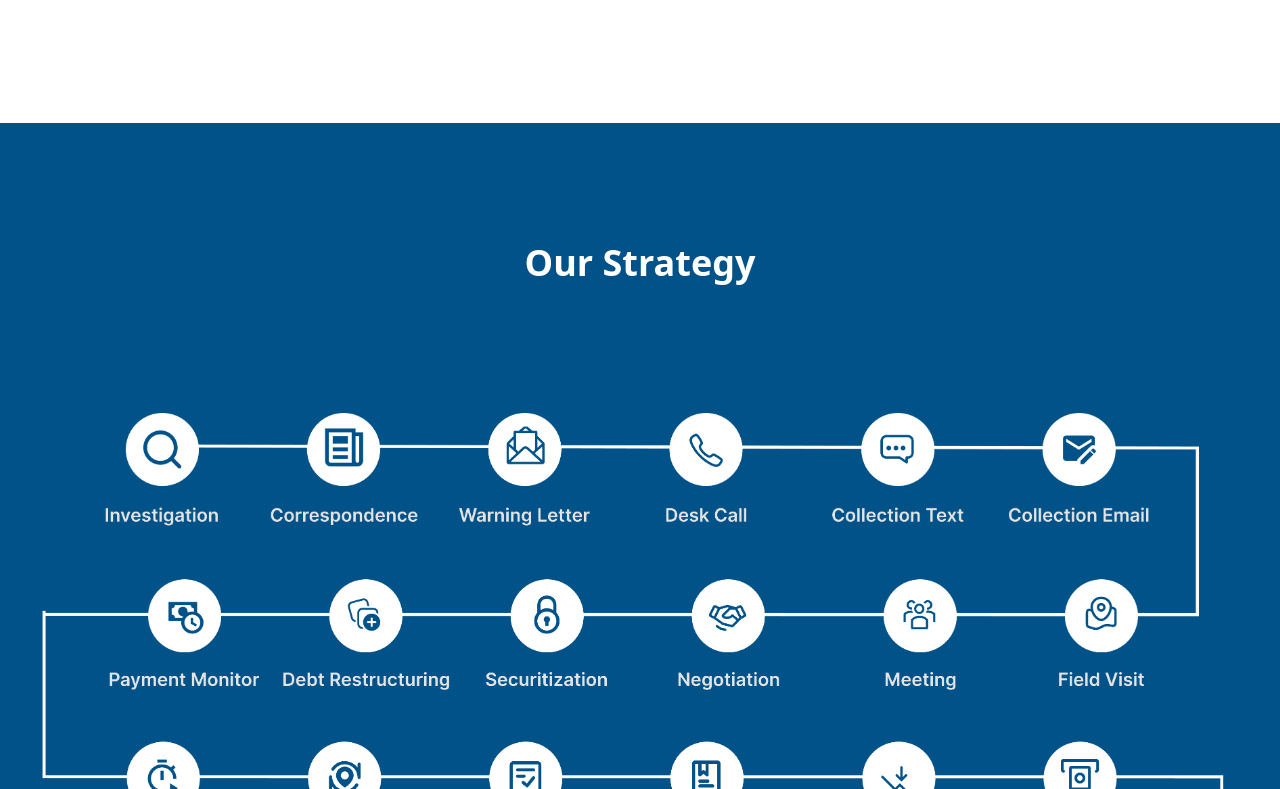
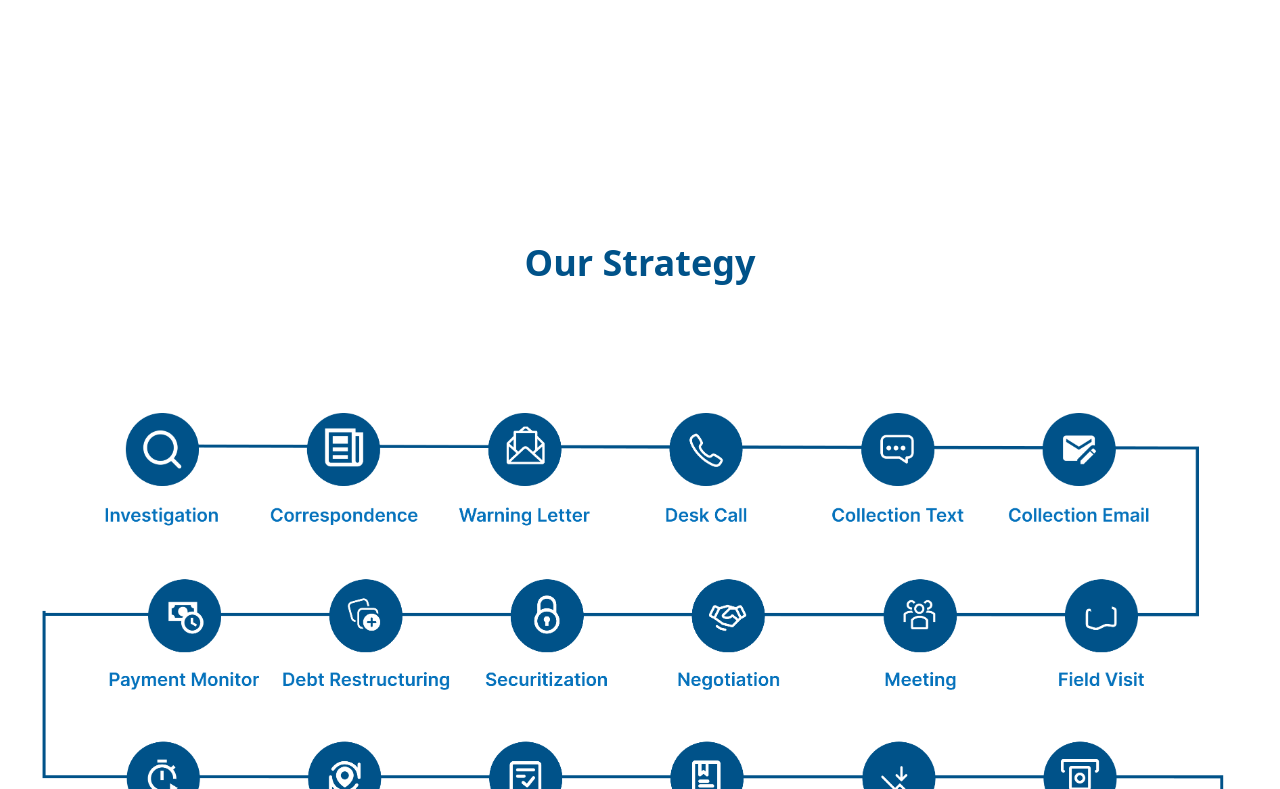
Before and after one commit to nctrnlman/client-mylaw, a React (Vite) app: page / in a window 1280 px wide. Shown: the part 2751-3540 px from the top of the page. Built offline with nearby package versions, Linux system fonts and the light colour scheme; the HTML template or start-up script is replaced by a standard one.

Commit message:
Refactor: change strategy secton color

```diff
--- a/src/components/Strategy.jsx
+++ b/src/components/Strategy.jsx
@@ -2,10 +2,10 @@
 
 const Strategy = () => {
   return (
-    <div className="py-28 bg-primary">
+    <div className="py-28 bg-white">
       <div className="px-2 max-w-7xl mx-auto">
         <div className="mb-10 flex justify-center items-center">
-          <h2 className="text-white px-4 py-2 text-4xl font-bold text-center after:content-[''] after:block after:py-2 after:border-b after:border-secondary after:scale-x-0 hover:after:scale-x-100 after:transition">
+          <h2 className="text-primary px-4 py-2 text-4xl font-bold text-center after:content-[''] after:block after:py-2 after:border-b after:border-secondary after:scale-x-0 hover:after:scale-x-100 after:transition">
             Our Strategy
           </h2>
         </div>
```
Also changed, not shown: src/assets/strategy.png.
